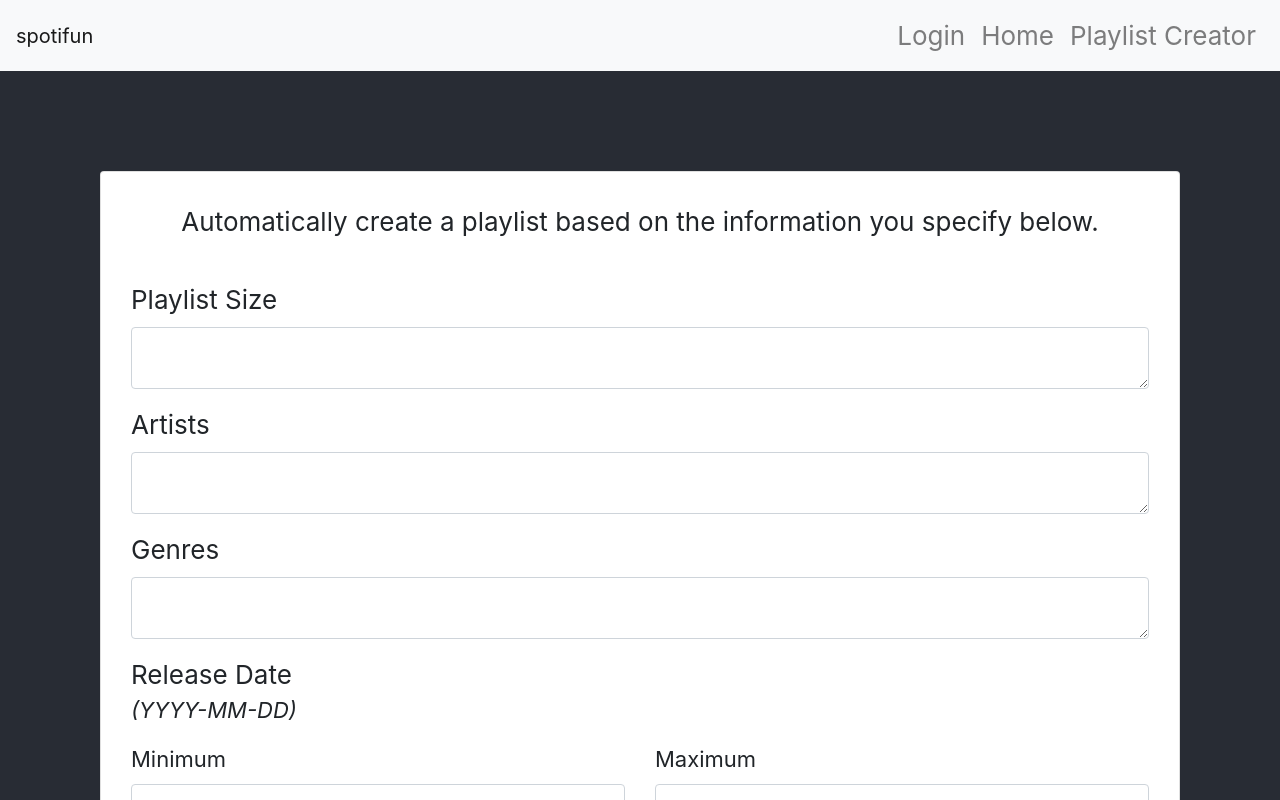
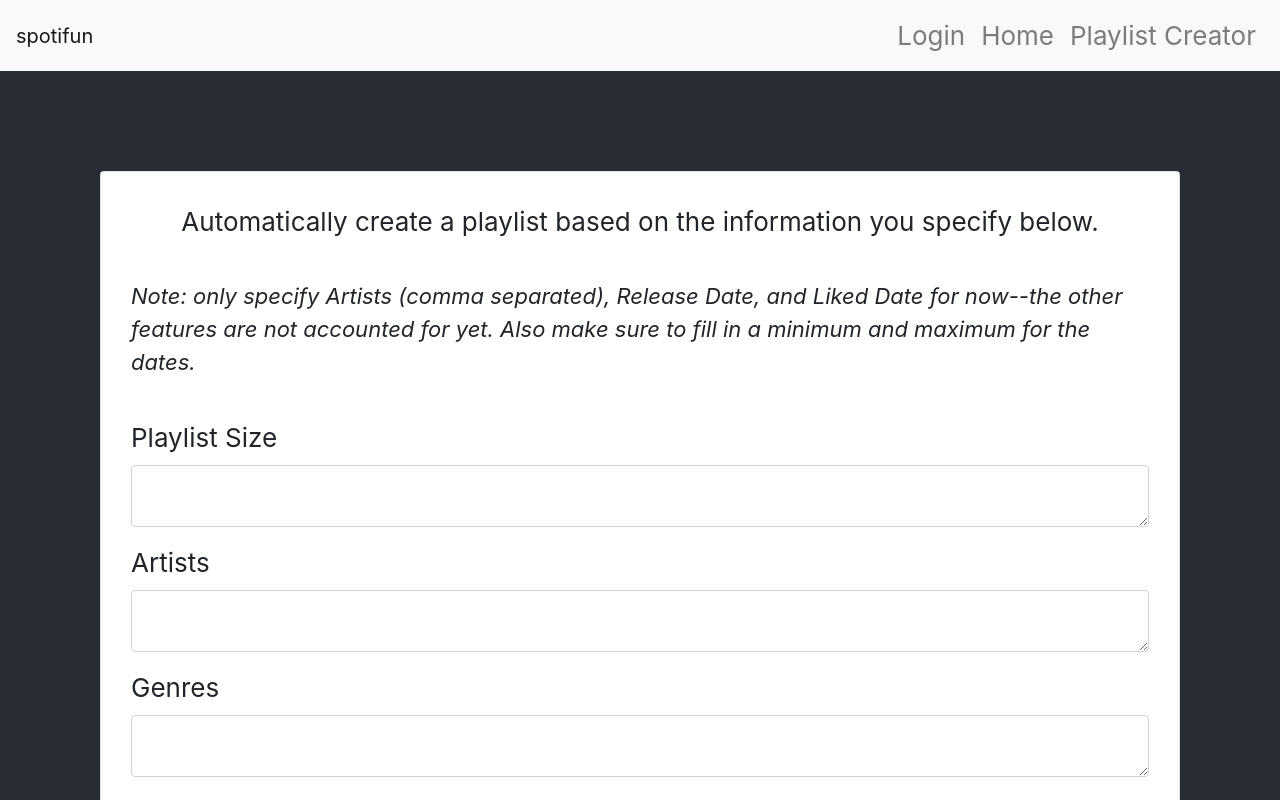
Before and after one commit to cptodd757/spotifun, a React (Create React App) app in the folder frontend/: page /playlist_creator in a window 1280 px wide. Shown: the top 800 px of the page. Built offline with nearby package versions, Linux system fonts and the light colour scheme.

Commit message:
functionality warnings on webpage

```diff
--- a/frontend/src/PlaylistCreator/PlaylistCreator.css
+++ b/frontend/src/PlaylistCreator/PlaylistCreator.css
@@ -13,6 +13,12 @@
 .title
 {
     text-align: center;
+}
+
+.disclaimer
+{
+    font-style: italic;
+    font-size: calc(6px + 2vmin)
 }
 
 .ranged-input
--- a/frontend/src/PlaylistCreator/PlaylistCreator.js
+++ b/frontend/src/PlaylistCreator/PlaylistCreator.js
@@ -113,6 +113,11 @@ export default class PlaylistCreator extends Component {
           Automatically create a playlist based on the information you specify below.
           </div>
           <br></br>
+          <div className="disclaimer">
+          Note: only specify Artists (comma separated), Release Date, and Liked Date for now--the other features are not accounted for yet.
+          Also make sure to fill in a minimum and maximum for the dates.
+          </div>
+          <br></br>
         <Form>
           <FormGroup>
             <Label for="exampleText">Playlist Size</Label>
@@ -131,7 +136,7 @@ export default class PlaylistCreator extends Component {
           {
            this.state.rangedParamsList.map(key =>
             <div>
-              {key} <p id={key.toLowerCase().replace(' ','_') + "_format"} className="format">(YYYY-MM-DD)</p>
+              {key} <span id={key.toLowerCase().replace(' ','_') + "_format"} className="format">(YYYY-MM-DD)</span>
               <Row>
                 <Col className="ranged-input">
                   <FormGroup>
```
Also changed, not shown: 1 other file (tests, documents, lock files or other folders).
